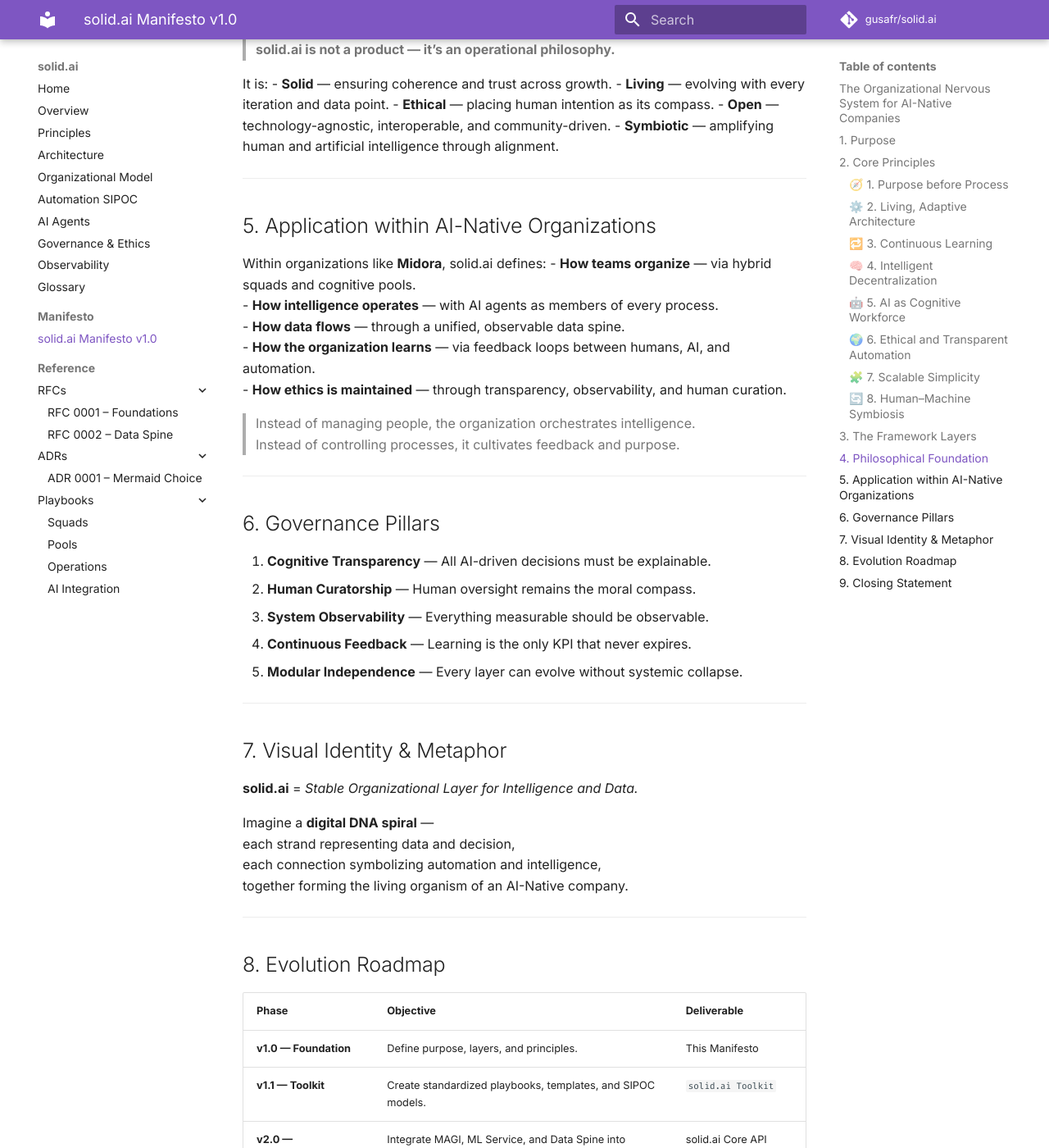
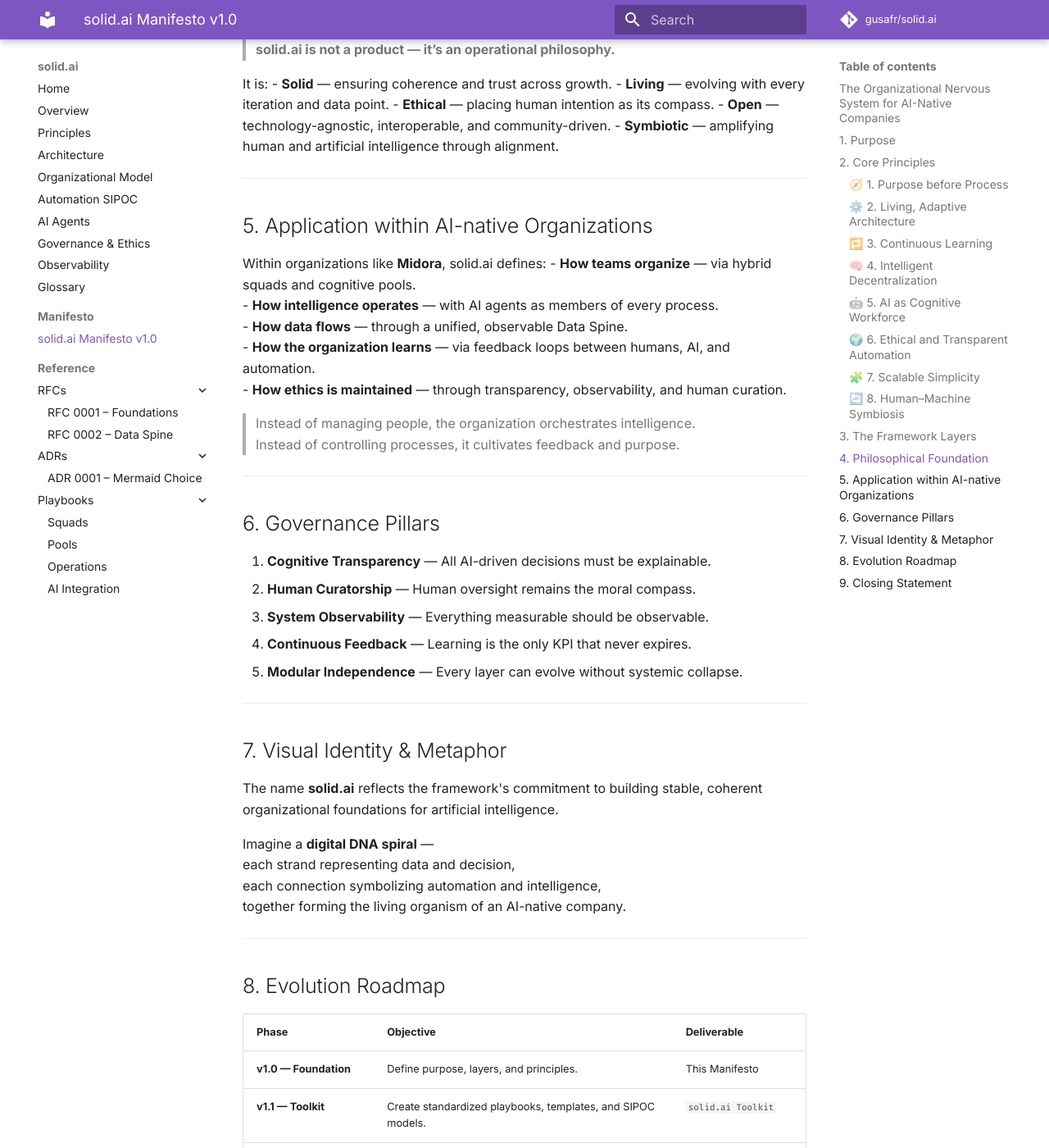
Before and after one commit to gusafr/midora-solid-ai, an MkDocs documentation site: the page built from docs_site/manifesto/solid-ai-manifesto-v1.md, in a window 1280 px wide and 1400 px high, scrolled down 2533 px. Shown: the whole window at 82% size. Built offline with MkDocs 1.6.1 and Material for MkDocs 9.7.7, drawn with Linux system fonts in a browser that asks for light colours; comment, search, counter and statistics services are not loaded; some of the changed text lies outside the part shown.

Commit message:
Refine terminology and clarify roles in organizational documentation

```diff
--- a/MANIFESTO/solid-ai-manifesto-v1.md
+++ b/MANIFESTO/solid-ai-manifesto-v1.md
@@ -19,7 +19,7 @@
 
 > **To transform how organizations think, learn, and operate — unifying people, data, intelligence, and automation into one living, ethical, and adaptive ecosystem.**
 
-**solid.ai** exists as the *foundational framework* for AI-Native organizations —
+**solid.ai** exists as the *foundational framework* for AI-native organizations —
 a model that bridges strategy, culture, technology, and execution through intelligence and automation.
 
 It does not aim to centralize power or decision-making,
@@ -88,12 +88,12 @@
 
 ---
 
-## 5. Application within AI-Native Organizations
+## 5. Application within AI-native Organizations
 
 Within organizations like **Midora**, solid.ai defines:
 - **How teams organize** — via hybrid squads and cognitive pools.
 - **How intelligence operates** — with AI agents as members of every process.
-- **How data flows** — through a unified, observable data spine.
+- **How data flows** — through a unified, observable Data Spine.
 - **How the organization learns** — via feedback loops between humans, AI, and automation.
 - **How ethics is maintained** — through transparency, observability, and human curation.
 
@@ -114,12 +114,12 @@
 
 ## 7. Visual Identity & Metaphor
 
-**solid.ai** = *Stable Organizational Layer for Intelligence and Data.*
+The name **solid.ai** reflects the framework's commitment to building stable, coherent organizational foundations for artificial intelligence.
 
 Imagine a **digital DNA spiral** —
 each strand representing data and decision,
 each connection symbolizing automation and intelligence,
-together forming the living organism of an AI-Native company.
+together forming the living organism of an AI-native company.
 
 ---
 
```
Also changed, not shown: DOCS/03-organizational-model.md (+3 -3 lines), DOCS/glossary.md (+9 -1 lines), PLAYBOOKS/playbook-ai-integration.md (+1 -1 lines), PLAYBOOKS/playbook-operations.md (+1 -1 lines), PLAYBOOKS/playbook-pools.md (+1 -1 lines).
